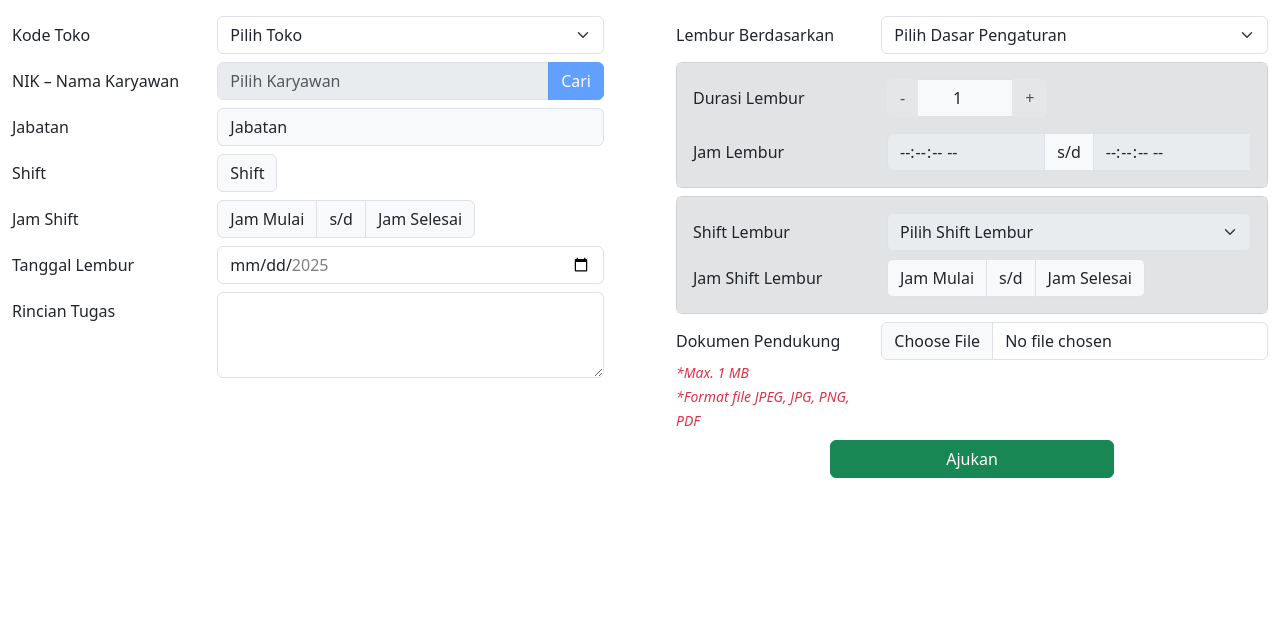
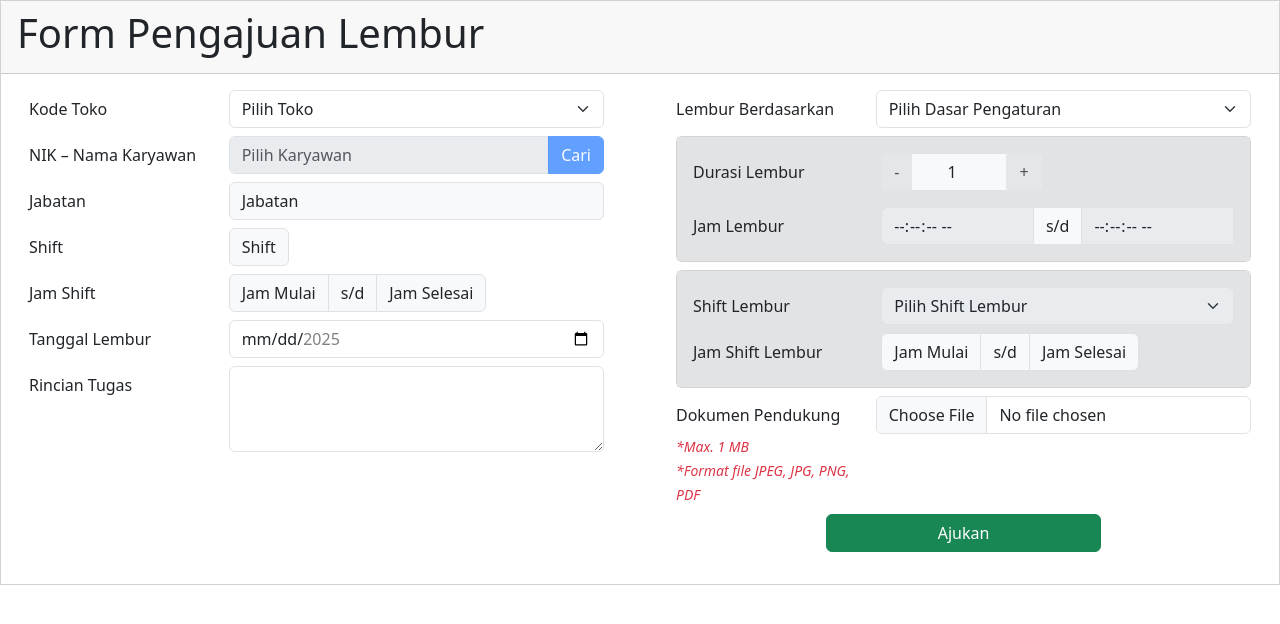
Before and after one commit to MEvanAW/my-form, a Vue app: page / in a window 1280 px wide. Shown: the top 624 px of the page. Built offline with nearby package versions, Linux system fonts and the light colour scheme.

Commit message:
Add title and paddings to MyForm component.

```diff
--- a/index.html
+++ b/index.html
@@ -4,7 +4,7 @@
     <meta charset="UTF-8">
     <link rel="icon" href="/favicon.ico">
     <meta name="viewport" content="width=device-width, initial-scale=1.0">
-    <title>Vite App</title>
+    <title>Form Pengajuan Lembur</title>
   </head>
   <body>
     <div id="app"></div>
--- a/src/views/MyForm.vue
+++ b/src/views/MyForm.vue
@@ -1,5 +1,9 @@
 <template>
-  <div class="mt-3"></div>
+  <div class="card my-square-card">
+    <div class="card-header">
+      <h1>Form Pengajuan Lembur</h1>
+    </div>
+    <div class="card-body">
       <div v-if="errorMessage" class="alert alert-danger" role="alert">
         {{ errorMessage }}
       </div>
@@ -217,7 +221,9 @@
                   <SelectInput
                     id="shiftLembur"
                     placeholder="Pilih Shift Lembur"
-                :required="inputModels.aturBerdasarkan.value === aturBerdasarkanEnum.shiftLembur"
+                    :required="
+                      inputModels.aturBerdasarkan.value === aturBerdasarkanEnum.shiftLembur
+                    "
                     :options="shiftLemburOptions"
                     error-message="Shift lembur wajib dipilih."
                     :validation-toggle="validationToggle"
@@ -268,7 +274,11 @@
                 required
                 @change="onFileChanged"
               />
-          <div v-if="isFileInvalid" id="dokumenPendukungFeedback`" class="invalid-feedback d-block">
+              <div
+                v-if="isFileInvalid"
+                id="dokumenPendukungFeedback`"
+                class="invalid-feedback d-block"
+              >
                 {{ fileInvalidMessage }}
               </div>
             </div>
@@ -279,6 +289,8 @@
               <button class="btn btn-success">Ajukan</button>
             </div>
             <div class="col-lg-3"></div>
+          </div>
+        </div>
       </div>
     </div>
   </div>
@@ -506,3 +518,9 @@ function dateInputMin() {
   return datesService.toDatePickerString()
 }
 </script>
+
+<style>
+.my-square-card {
+  border-radius: 0;
+}
+</style>
```
Lines whose indentation alone changed are shown as unchanged.
